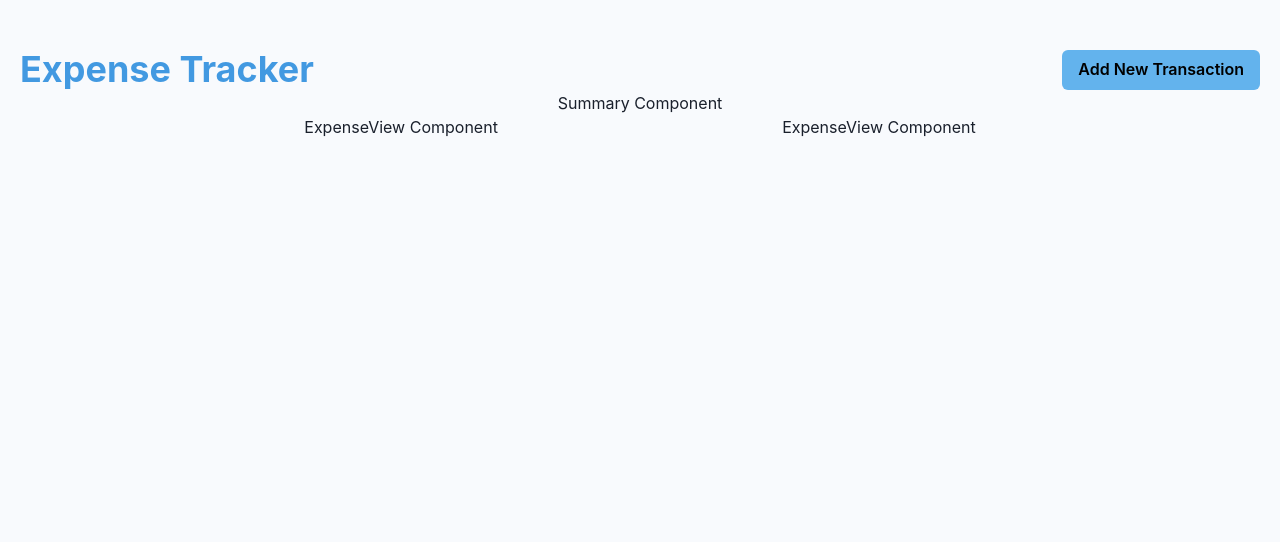
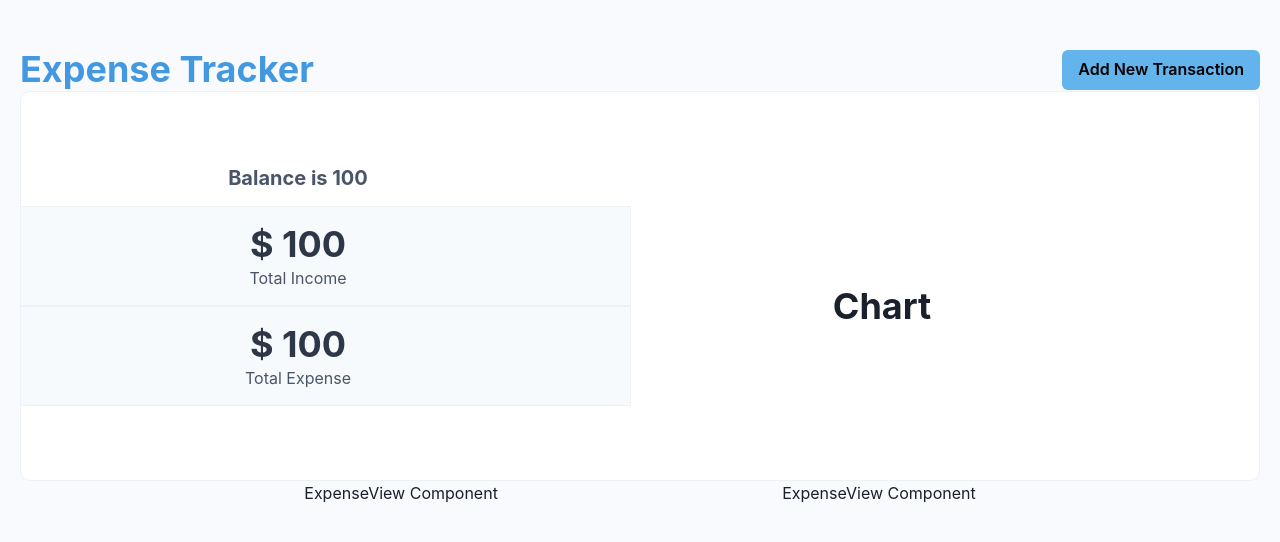
Before and after one commit to tetyanago2023/react-expense-tracker, a React (Create React App) app: page / in a window 1280 px wide. Shown: the top 542 px of the page. Built offline with nearby package versions, Linux system fonts and the light colour scheme.

Commit message:
summary component was adjusted

```diff
--- a/src/components/summary/index.jsx
+++ b/src/components/summary/index.jsx
@@ -1,10 +1,85 @@
 import React from 'react';
+import {Box, Flex, Heading, Text} from "@chakra-ui/react";
 
 const Summary = () => {
     return (
-        <h1>
-            Summary Component
-        </h1>
+        <Box
+            p="6"
+            border={"1px solid"}
+            borderColor={"gray.100"}
+            overflow={"hidden"}
+            borderRadius={"10"}
+            background={"white"}
+            display={"flex"}
+        >
+            <Flex
+                w="full"
+                justifyContent={"center"}
+                alignItems={"center"}
+                flexDirection={{
+                    base: "column",
+                    sm: "column",
+                    md: "column",
+                    lg: "row",
+                    xl: "row",
+                }}
+            >
+                <Flex
+                    flex={1}
+                    w={"full"}
+                    flexDirection={"column"}
+                    alignItems={"center"}
+                    justifyContent={"space-evenly"}
+                    ml={"-20"}
+                    mr={"2"}
+                >
+                    <Heading size={"md"} mb={"4"} color={"gray.600"}>
+                        Balance is 100
+                    </Heading>
+                    <Flex
+                        justifyContent={"space-evenly"}
+                        alignItems={"center"}
+                        bg={"gray.50"}
+                        w="full"
+                        h="100px"
+                        border={"1px solid"}
+                        borderColor={"gray.100"}
+                    >
+                        <Flex flexDirection={"column"}>
+                            <Heading color={"gray.700"}>$ 100</Heading>
+                            <Text color={"gray.600"}>Total Income</Text>
+                        </Flex>
+                    </Flex>
+                    <Flex
+                        justifyContent={"space-evenly"}
+                        alignItems={"center"}
+                        bg={"gray.50"}
+                        w="full"
+                        h="100px"
+                        border={"1px solid"}
+                        borderColor={"gray.100"}
+                    >
+                        <Flex flexDirection={"column"}>
+                            <Heading color={"gray.700"}>$ 100</Heading>
+                            <Text color={"gray.600"}>Total Expense</Text>
+                        </Flex>
+                    </Flex>
+                </Flex>
+                <Box
+                    flex={1}
+                    mt={"10"}
+                    ml={"-90px"}
+                    mr={"5"}
+                    width={"300px"}
+                    height={"300px"}
+                    display={"flex"}
+                    alignItems={"center"}
+                    justifyContent={"center"}
+                >
+                  <Heading>Chart</Heading>
+                </Box>
+            </Flex>
+        </Box>
     );
 };
 
```
